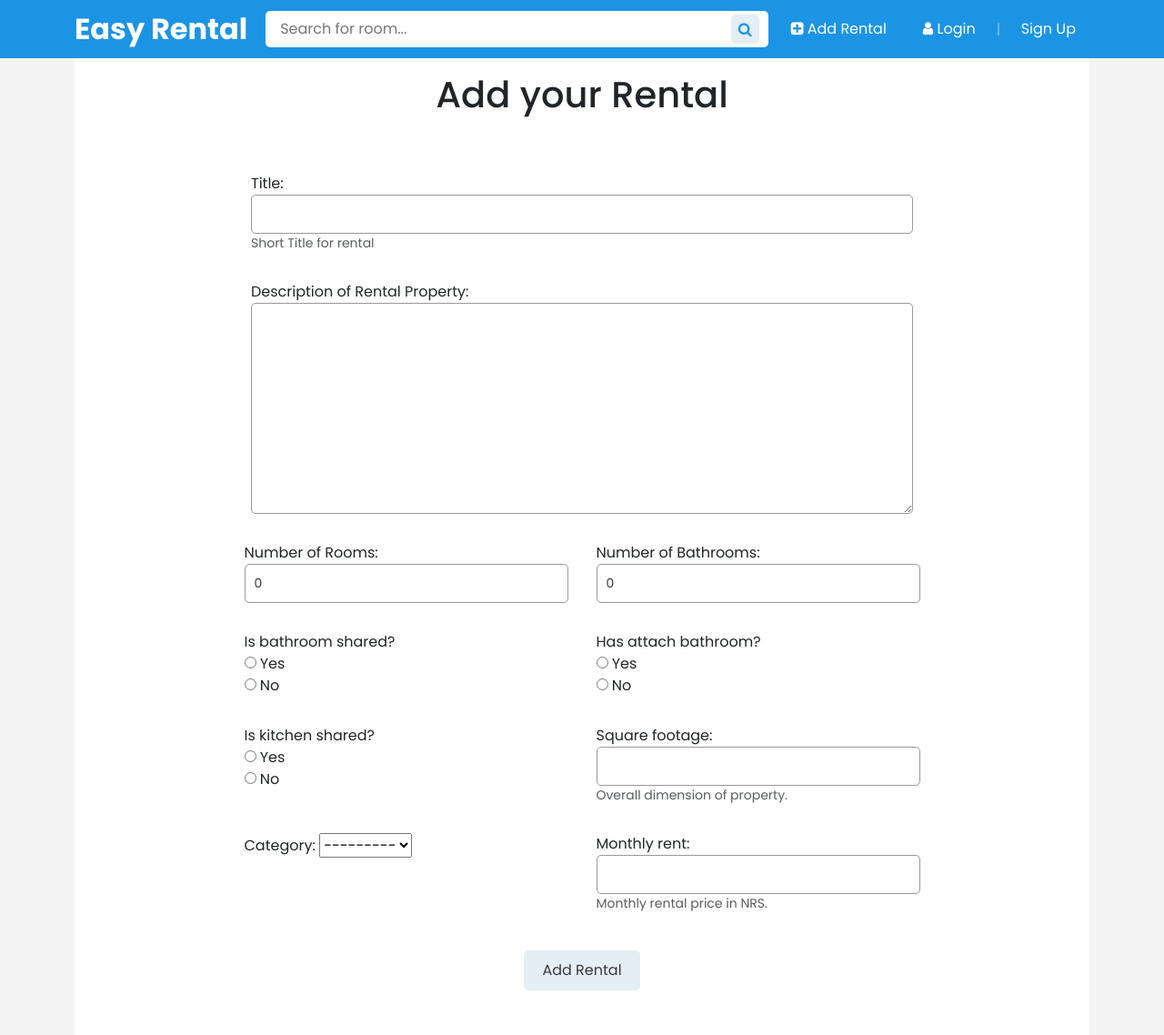
After one commit to tenzi1/RentalSite, a Django app: page /add_rental/ in a window 1280 px wide. The commit adds this page. Shown: the top 1138 px of the page at 91% size. Run offline with Django 5.2, Linux system fonts and the light colour scheme; data comes from the database, SQL or seed files in the repository; data that the repository does not hold is empty; parts of the project's set-up code (start-up, migrations or seed data) failed here and were passed over; some libraries are stand-ins or nearby versions.

Commit message:
feat: Add Template and View for creating Rental instance

```diff
--- a/core/settings.py
+++ b/core/settings.py
@@ -57,6 +57,7 @@ INSTALLED_APPS = [
     "rest_framework",
     "drf_spectacular",
     "debug_toolbar",
+    "widget_tweaks",
 ]
 
 MIDDLEWARE = [
--- a/core/urls.py
+++ b/core/urls.py
@@ -36,6 +36,6 @@ urlpatterns = [
     # path("accounts/", include("django.contrib.auth.urls")),
     path("api/v1/", include("api.urls.user_urls")),
     path("api/v1/", include("api.urls.rental_urls")),
-    path("", include("rentals.urls")),
+    path("", include("rentals.urls"), name="rentals"),
     path("", include("users.urls")),
 ] + static(settings.MEDIA_URL, document_root=settings.MEDIA_ROOT)
--- /dev/null
+++ b/rentals/forms.py
@@ -0,0 +1,47 @@
+"""Forms for Rental Models"""
+
+from django import forms
+
+from .models import Rental, Category
+
+
+class CreateRentalForm(forms.ModelForm):
+
+    CHOICES = [
+        (True, "Yes"),
+        (False, "No"),
+    ]
+    title = forms.CharField(required=True, help_text="Short Title for rental")
+    num_bedrooms = forms.IntegerField(label="Number of Rooms", initial=0)
+    num_bathrooms = forms.IntegerField(label="Number of Bathrooms", initial=0)
+    is_bathroom_shared = forms.ChoiceField(
+        label="Is bathroom shared?", widget=forms.RadioSelect, choices=CHOICES
+    )
+    has_attached_bathroom = forms.ChoiceField(
+        label="Has attach bathroom?",
+        widget=forms.RadioSelect,
+        choices=CHOICES,
+    )
+    is_kitchen_shared = forms.ChoiceField(
+        label="Is kitchen shared?", widget=forms.RadioSelect, choices=CHOICES
+    )
+    monthly_rent = forms.DecimalField(help_text="Monthly rental price in NRS.")
+    category = forms.ModelChoiceField(
+        queryset=Category.objects.all(),
+        widget=forms.Select,
+    )
+
+    class Meta:
+        model = Rental
+        fields = [
+            "title",
+            "description",
+            "num_bedrooms",
+            "num_bathrooms",
+            "is_bathroom_shared",
+            "has_attached_bathroom",
+            "is_kitchen_shared",
+            "square_footage",
+            "category",
+            "monthly_rent",
+        ]
--- a/rentals/urls.py
+++ b/rentals/urls.py
@@ -1,7 +1,8 @@
 from django.urls import path
 
-from .views import HomePageView
+from .views import HomePageView, CreateRentalView
 
 urlpatterns = [
     path("", HomePageView.as_view(), name="home"),
+    path("add_rental/", CreateRentalView.as_view(), name="create-rental"),
 ]
--- a/rentals/views.py
+++ b/rentals/views.py
@@ -1,5 +1,10 @@
 from django.shortcuts import render
+from django.views import generic
 from django.views.generic import TemplateView
+from django.urls import reverse_lazy
+
+from .forms import CreateRentalForm
+from .models import Rental
 
 # Create your views here.
 
@@ -8,8 +13,15 @@ class HomePageView(TemplateView):
     template_name = "home.html"
 
 
-def test_form_view(request):
-    from .forms import CategoryForm
+class CreateRentalView(generic.CreateView):
+    """Returns form to create rental instance."""
 
-    form = CategoryForm()
-    return render(request, "form.html", {"form": form})
+    model = Rental
+    template_name = "rental_add.html"
+    form_class = CreateRentalForm
+    success_url = reverse_lazy("home")
+
+    def form_valid(self, form):
+        userprofile = self.request.user.profile
+        form.instance.owner = userprofile
+        return super().form_valid(form)
--- a/static/css/base.css
+++ b/static/css/base.css
@@ -12,11 +12,6 @@ body {
     font-family: "Poppins", sans-serif;
 }
 
-
-/* html,
-body {
-
-} */
 
 .body-container {
     display: flex;
@@ -64,9 +59,10 @@ body {
 
 .filter-header,
 .main-header {
+    /* padding: 10px 15px; */
     box-shadow: 0px 3px 2px -2px rgba(0, 0, 0, 0.3);
     background-color: white;
-    margin: 10px 0px;
+    /* margin-bottom: 10px; */
     font-size: 16px;
     /* margin: 10px 10px 0 10px; */
     /* box-shadow: 0 2px 0px rgba(0, 0, 0, 0.1); */
@@ -77,6 +73,7 @@ body {
     background-color: white;
     padding: 10px;
 }
+
 
 .filter-header {
     padding: 10px;
@@ -128,6 +125,7 @@ body {
 
 .main-body {
     padding: 10px 15px;
+    margin-bottom: 20px;
 }
 
 .rental-card {
@@ -242,7 +240,8 @@ body {
 }
 
 .filter-form,
-.filter-body {
+.main-body {
+    height: 100vh;
     /* padding: 0px 10px; */
 }
 
@@ -346,7 +345,7 @@ input:focus {
     border: none;
     border-radius: 5px;
     background-color: rgba(215, 230, 240, 0.664);
-    font-size: 14px;
+    font-size: 16px;
     color: #3d3b3b;
 }
 
@@ -378,6 +377,8 @@ input:focus {
         flex-direction: column;
     }
 }
+
+
 
 /*
 .slider {
--- a/static/css/nav.css
+++ b/static/css/nav.css
@@ -1,13 +1,13 @@
-body {
+/* body {
     margin: 0;
     padding: 0;
     box-sizing: border-box;
-    /* font-family: Arial, sans-serif; */
     background-color: #f4f4f4;
-}
+} */
 
 .header {
     background-color: rgb(28, 148, 228) !important;
+    z-index: 9;
 }
 
 .nav {
--- a/static/js/base.js
+++ b/static/js/base.js
@@ -211,12 +211,16 @@ async function renderRental(event) {
         const address = document.createElement('p')
         address.textContent = rental.address
 
+        const rent = document.createElement('p')
+        rent.textContent = `Rs. ${rental.monthly_rent}`
+
         const owner = document.createElement('h6')
         owner.textContent = rental.owner
 
         wrapper.appendChild(title);
         wrapper.appendChild(body);
         wrapper.appendChild(address);
+        wrapper.appendChild(rent)
         wrapper.appendChild(owner);
         card.appendChild(images)
         card.appendChild(wrapper);
--- a/templates/_base.html
+++ b/templates/_base.html
@@ -18,7 +18,6 @@
     {% include 'components/nav.html' %}
     {% block content %}
     {% endblock content%}
-    <!-- {% include 'components/footer.html' %} -->
 
     <script src="https://cdn.jsdelivr.net/npm/bootstrap@5.3.3/dist/js/bootstrap.bundle.min.js"
         integrity="sha384-YvpcrYf0tY3lHB60NNkmXc5s9fDVZLESaAA55NDzOxhy9GkcIdslK1eN7N6jIeHz"
--- a/templates/components/nav.html
+++ b/templates/components/nav.html
@@ -30,7 +30,8 @@
                 </form>
                 <!-- <div></div> -->
             </div>
-            <a href="#" class="nav-link"><i class="fa fa-plus-square" aria-hidden="true"></i> Add Rental</a>
+            <a href="{% url 'create-rental'%}" class="nav-link"><i class="fa fa-plus-square" aria-hidden="true"></i> Add
+                Rental</a>
             {% if user.is_authenticated %}
             <a href="{% url 'profile' %}" class="nav-link">Profile</a>
             <a href="{% url 'account_logout' %}" class="nav-link">Log Out</a>
--- /dev/null
+++ b/templates/rental_add.html
@@ -0,0 +1,119 @@
+{% extends '_base.html' %}
+
+{% load widget_tweaks %}
+
+{% block content %}
+<style>
+    body {
+        overflow: auto;
+    }
+
+    /* Add Rental Css */
+    .wrapper {
+        background-color: white;
+    }
+
+    .rental-form {
+        /* background-color: antiquewhite; */
+        margin: 30px auto;
+        padding-bottom: 40px;
+        display: flex;
+        justify-content: center;
+        align-items: start;
+        gap: 15px;
+    }
+
+    input[type="text"],
+    input[type="number"],
+    input[type='date'],
+    textarea {
+        width: 100%;
+        padding: 10px;
+        font-size: 14px;
+        border-radius: 5px;
+        border: 1px solid #999;
+        -moz-appearance: 'textfield';
+    }
+
+    .submit-btn {
+        text-align: center;
+    }
+</style>
+<div class="container ">
+    <div class="wrapper">
+
+        <h1 class="text-center p-3">Add your Rental</h1>
+
+        <form method='post' class="row g-3 needs-validation rental-form" novalidate>
+            {% csrf_token %}
+
+
+            {% for hidden_field in form.hidden_fields %}
+            {{ hidden_field }}
+            {% endfor %}
+
+            {% for field in form.visible_fields %}
+            {% if field.name == 'title' or field.name == 'description' %}
+            <div class="col-md-8">
+                <div class="form-group">
+                    {{ field.label_tag }}
+                    {% if form.is_bound %}
+                    {% if field.errors %}
+                    {% render_field field class=" form-control is-invalid"%}
+                    {% for error in field.errors %}
+                    <div class="invalid-feedback">
+                        {{ error }}
+                    </div>
+                    {% endfor %}
+                    {% else %}
+                    {% render_field field class="is-valid" %}
+                    {% endif %}
+                    {% else %}
+                    {% render_field field %}
+                    {% endif %}
+
+                    {% if field.help_text %}
+                    <small class="form-text text-muted">{{ field.help_text}}</small>
+                    {% endif %}
+                </div>
+            </div>
+            {% else %}
+            <div class="col-md-4">
+                <div class="form-group">
+                    {{ field.label_tag }}
+                    {% if form.is_bound %}
+                    {% if field.errors %}
+                    {% render_field field class="is-invalid"%}
+                    {% for error in field.errors %}
+                    <div class="invalid-feedback">
+                        {{ error }}
+                    </div>
+                    {% endfor %}
+                    {% else %}
+                    {% render_field field class="is-valid" %}
+                    {% endif %}
+                    {% else %}
+                    {% render_field field %}
+                    {% endif %}
+
+                    {% if field.help_text %}
+                    <small class="form-text text-muted">{{ field.help_text}}</small>
+                    {% endif %}
+                </div>
+            </div>
+            {% endif %}
+
+
+            {% endfor %}
+            <div class="col-md-4 submit-btn">
+                <input type="submit" class="filter-btn" value="Add Rental">
+            </div>
+
+        </form>
+
+
+    </div>
+
+</div>
+
+{% endblock %}
--- a/users/templates/account/signup.html
+++ b/users/templates/account/signup.html
@@ -7,7 +7,7 @@ Sign Up
 
 {% block content %}
 
-<div class="container border rounded shadow mt-3">
+<div class="container wrapper mt-3">
     <h2 class="text-center p-3">Sign Up</h2>
     <div class="row justify-content-center">
         <div class="col-md-6">
```
Also changed, not shown: api/serializers/rental_serializers.py (+34 -6 lines), api/urls/rental_urls.py (+9 -1 lines), api/viewsets/rental_viewsets.py (+36 -0 lines).
